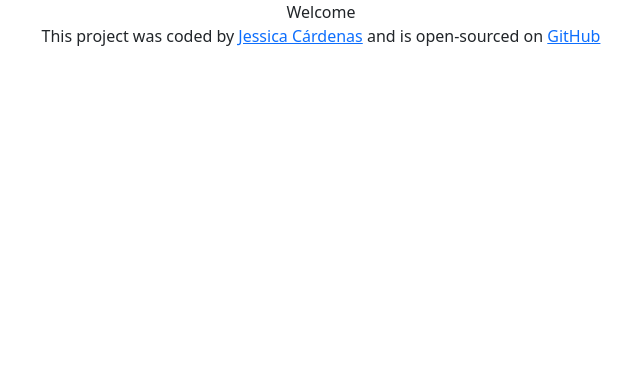
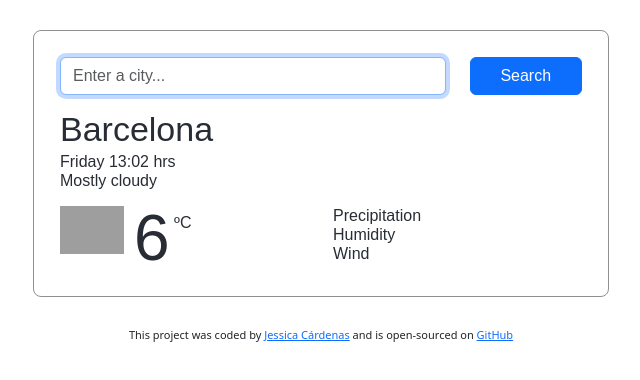
Before and after one commit to JessCardenas/react-weather-project, a React (Create React App) app: page / in a window 1280 px wide. Shown: the top 380 px of the page, without its empty margins (319-959 px from the left). Built offline with nearby package versions, Linux system fonts and the light colour scheme; grey boxes are pictures that could not be loaded.

Commit message:
added basic styling

```diff
--- a/src/App.css
+++ b/src/App.css
@@ -1,38 +1,10 @@
 .App {
+  max-width: 600px;
+  margin: 0 auto;
+}
+
+.App footer {
+  font-size: 11px;
+  margin: 10px 0;
   text-align: center;
 }
-
-.App-logo {
-  height: 40vmin;
-  pointer-events: none;
-}
-
-@media (prefers-reduced-motion: no-preference) {
-  .App-logo {
-    animation: App-logo-spin infinite 20s linear;
-  }
-}
-
-.App-header {
-  background-color: #282c34;
-  min-height: 100vh;
-  display: flex;
-  flex-direction: column;
-  align-items: center;
-  justify-content: center;
-  font-size: calc(10px + 2vmin);
-  color: white;
-}
-
-.App-link {
-  color: #61dafb;
-}
-
-@keyframes App-logo-spin {
-  from {
-    transform: rotate(0deg);
-  }
-  to {
-    transform: rotate(360deg);
-  }
-}
--- a/src/App.js
+++ b/src/App.js
@@ -1,10 +1,11 @@
+import Weather from "./Weather";
 import "./App.css";
 
 function App() {
   return (
     <div className="App">
       <div className="container">
-        Welcome
+        <Weather />
         <footer>
           This project was coded by{" "}
           <a href="https://github.com/JessCardenas" target="blank">
--- /dev/null
+++ b/src/Weather.css
@@ -0,0 +1,50 @@
+.Weather {
+  border: 1px solid rgba(84, 81, 81, 0.64);
+  border-radius: 8px;
+  font-family: Arial, Helvetica, sans-serif;
+  padding: 26px;
+  margin: 30px auto;
+
+  color: #282c34;
+}
+
+.Weather h1 {
+  font-size: 34px;
+  font-weight: 300;
+  line-height: 29px;
+  margin-top: 20px;
+  text-align: left;
+}
+
+.Weather ul {
+  margin: 0;
+  padding: 0;
+}
+
+.Weather li {
+  font-size: 16px;
+  font-weight: 200;
+  list-style: none;
+  line-height: 19px;
+  text-align: left;
+}
+
+.Weather img {
+  float: left;
+  margin-right: 10px;
+  width: 64px;
+}
+
+.Weather .temperature {
+  font-weight: 400;
+  font-size: 64px;
+  line-height: 64px;
+}
+
+.Weather .unit {
+  font-size: 16px;
+  font-weight: 400;
+  position: relative;
+  top: -32px;
+  line-height: 1;
+}
--- /dev/null
+++ b/src/Weather.js
@@ -0,0 +1,57 @@
+import React from "react";
+import "./Weather.css";
+
+export default function Weather() {
+  return (
+    <div className="Weather">
+      <form>
+        <div className="row">
+          <div className="col-9">
+            <input
+              type="search"
+              placeholder="Enter a city..."
+              className="form-control "
+              autoFocus="on"
+            />
+          </div>
+          <div className="col-3">
+            <input
+              type="submit"
+              value="Search"
+              className="btn btn-primary w-100"
+            />
+          </div>
+        </div>
+      </form>
+
+      <h1>Barcelona</h1>
+      <ul>
+        <li>Friday 13:02 hrs </li>
+        <li>Mostly cloudy </li>
+      </ul>
+
+      <div className="row mt-3">
+        <div className="col-6">
+          <div className="clearfix">
+            <img
+              src="https://ssl.gstatic.com/onebox/weather/64/partly_cloudy.png"
+              alt="Mostly Cloudy"
+              className="float-left"
+            />
+            <div className="float-left">
+              <span className="temperature">6</span>{" "}
+              <span className="unit">ºC</span>{" "}
+            </div>
+          </div>
+        </div>
+        <div className="col-6">
+          <ul>
+            <li>Precipitation </li>
+            <li>Humidity</li>
+            <li>Wind</li>
+          </ul>
+        </div>
+      </div>
+    </div>
+  );
+}
```
